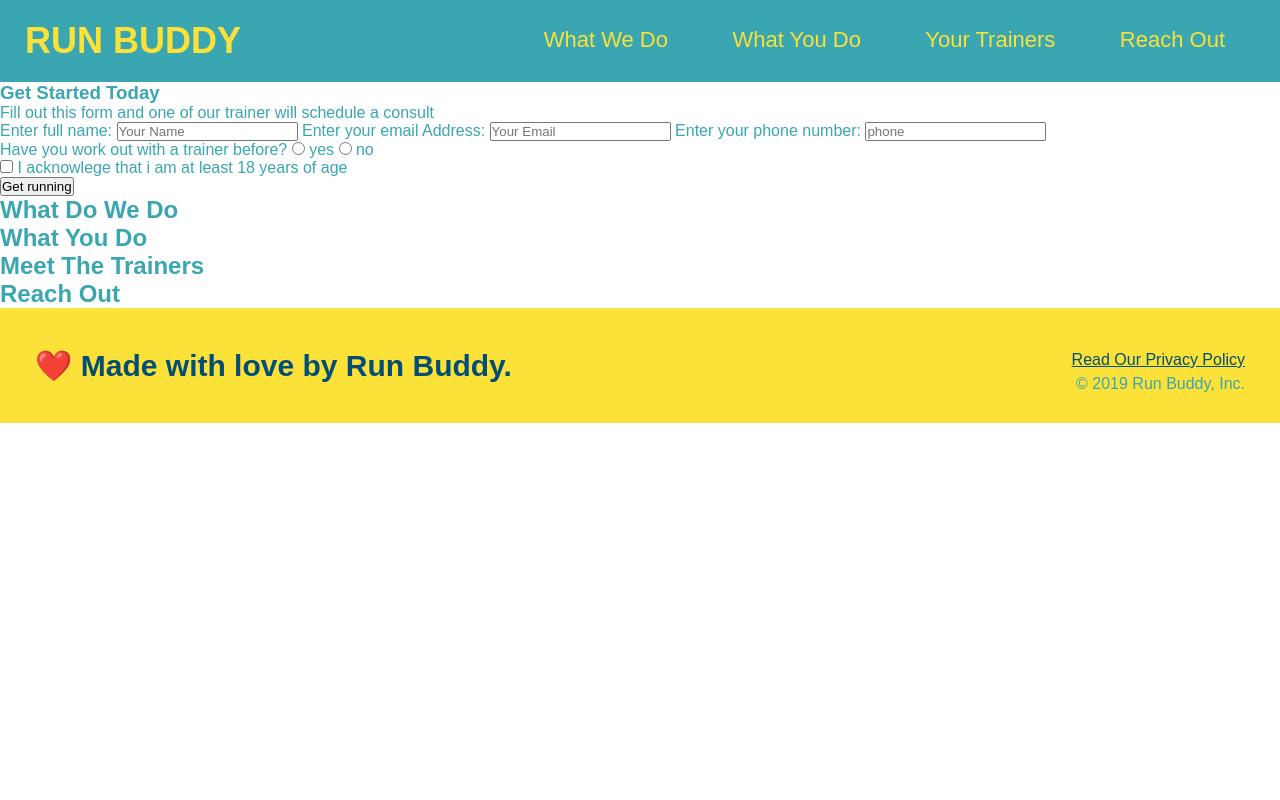
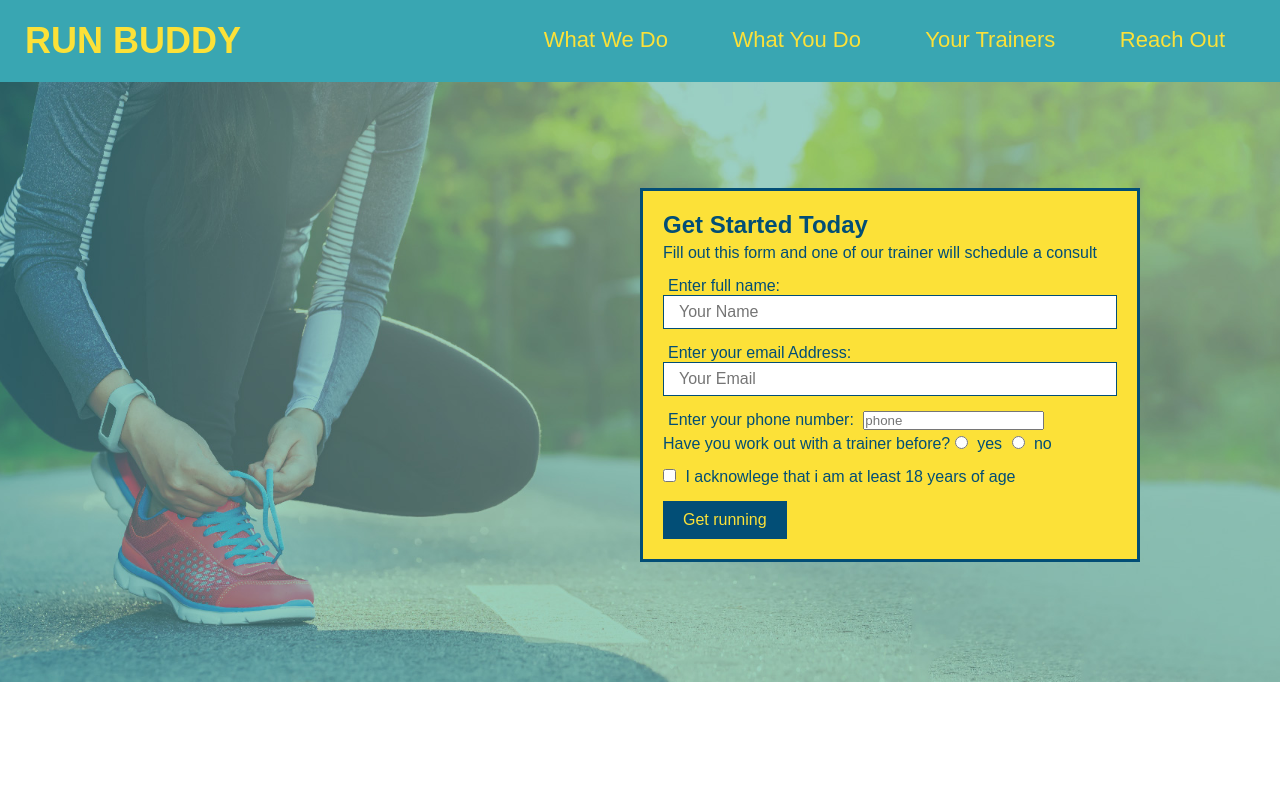
Before and after one commit to avuong19/run-buddy, a plain HTML site: page index.html in a window 1280 px wide. Shown: the top 800 px of the page. Drawn offline with Linux system fonts and the light colour scheme.

Commit message:
style sign-up form

```diff
--- a/assets/css/style.css
+++ b/assets/css/style.css
@@ -72,3 +72,59 @@ footer div {
 footer a {
     color: #024e76;
 }
+
+section {
+    padding: 60px;
+}
+
+/*Hero Style Start*/
+.hero {
+    background-image: url(../images/hero-bg.jpg);
+    height: 600px;
+    background-size: cover;
+    background-position: center;
+    position:relative
+}
+/*Hero Style End*/
+
+/*Sign-up form formating*/
+.hero-form{
+    background-color: #fce138;
+    padding: 20px;
+    width: 500px;
+    color:#024e76;
+    border: solid 3px #024e76;
+    position:absolute;
+    bottom:120px;
+    right:140px;
+}
+
+.hero-form h3{
+    font-size: 24px;
+    margin:0px;
+}
+
+.hero-form p{
+    margin: 5px 0 15px 0;
+}
+
+.form-input {
+    border: 1px solid #024e76;
+    display:block;
+    padding:7px 15px;
+    font-size: 16px;
+    color:#024e76;
+    width:100%;
+    margin-bottom: 15px;
+}
+
+.hero-form label {
+    margin: 0 5px;
+}
+
+.hero-form button{
+    color: #fce138;
+    background-color: #024e76;
+    border:none; padding: 10px 20px;
+    font-size: 16px;
+}
--- a/index.html
+++ b/index.html
@@ -31,18 +31,18 @@
             </nav>
         </header>
 
-        <section>
-            <div>
+        <section class="hero">
+            <div class="hero-form">
                 <h3>Get Started Today</h3>
                 <p>Fill out this form and one of our trainer will schedule a consult</p>
             <!--Add Form Element -->
             <form>
                 <label for="name">Enter full name:</label>
-                <input type="text" placeholder="Your Name" name="name" id="name"/>
+                <input type="text" placeholder="Your Name" name="name" id="name" class="form-input"/>
                 <label for="email">Enter your email Address: </label>
-                <input type="email" placeholder="Your Email" name="email" id="email"/>
+                <input type="email" placeholder="Your Email" name="email" id="email" class="form-input"/>
                 <label for="phone">Enter your phone number:</label>
-                <input type="tel" placeholder="phone" name="phone" id="phone"/>
+                <input type="tel" placeholder="phone" name="phone" id="phone" classd="form=input"/>
                 <p>
                     Have you work out with a trainer before?
                     <input type="radio" name="trainer-confirm" id="trainer-yes"/>
@@ -63,6 +63,7 @@
 
         <!--hero/jumbotron-->
         <section>
+
         </section>
 
         <!-- "What Do We Do" section-->
```
Also changed, not shown: assets/images/hero-bg.jpg (added).
